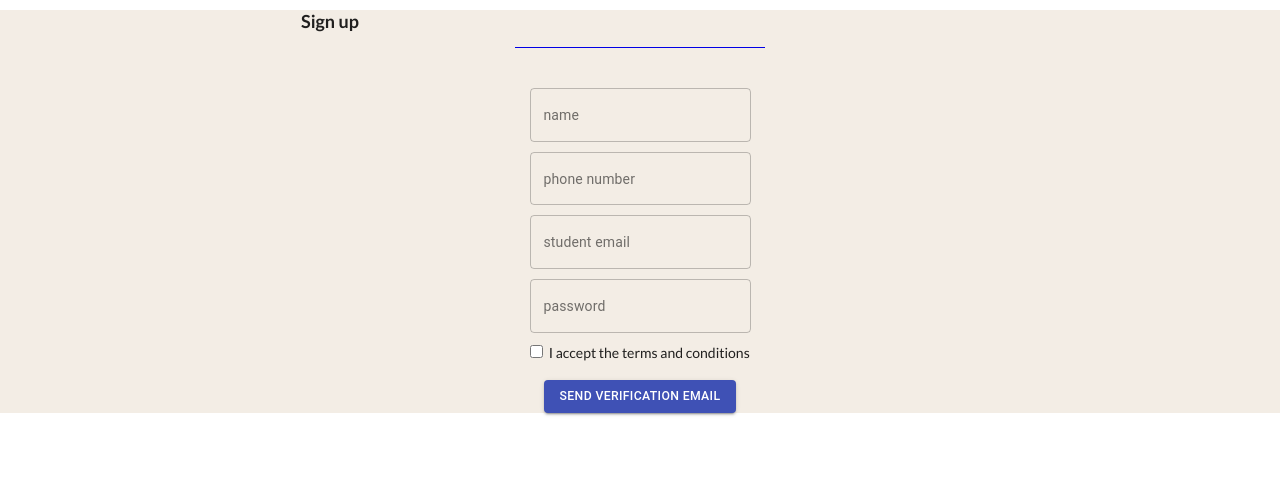
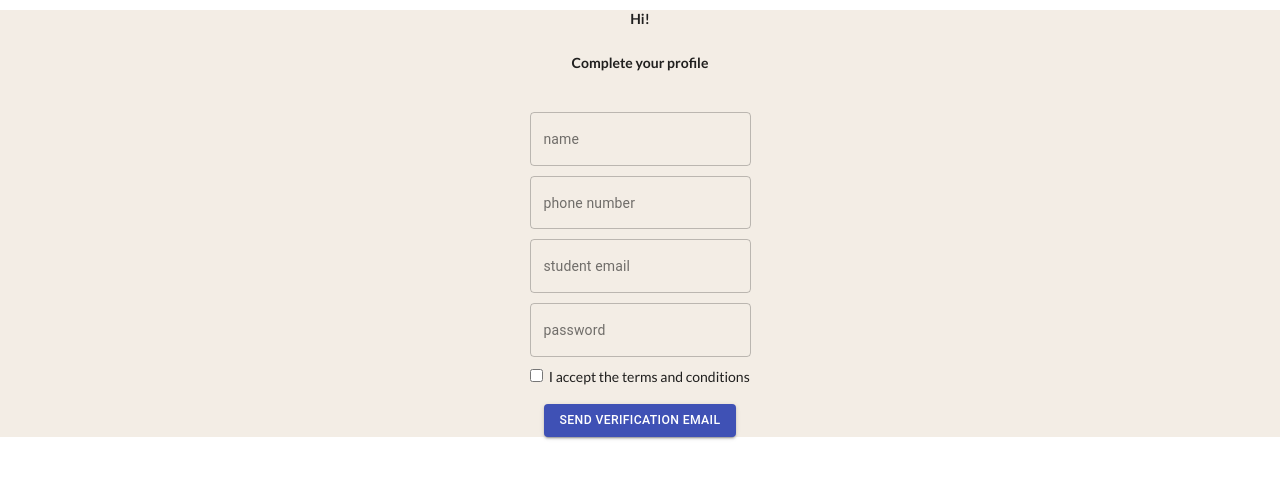
Before and after one commit to hamzahfirman/collegebiblio, a React (Create React App) app: page /signup in a window 1280 px wide. Shown: the top 478 px of the page. Built offline with nearby package versions, Linux system fonts and the light colour scheme; what @azure/msal-react would draw is missing.

Commit message:
chore: azure auth flow

```diff
--- a/src/components/forms/SignUp.js
+++ b/src/components/forms/SignUp.js
@@ -96,13 +96,13 @@ class Signup extends React.Component {
     super(props);
   }
   render() {
+    const username = this.props.username;
     return (
       <div className="signUpForm">
-        {/* <Navbar /> */}
+
         <div className="formTitle">
-          {" "}
-          <h3 id="h3">Sign up</h3>
-          <hr id="hr"></hr>
+        <h5><center>Hi! {username}</center></h5>
+        <h5><center>Complete your profile</center></h5>
         </div>
 
         <Formik
--- a/src/components/homepage/profile-content.js
+++ b/src/components/homepage/profile-content.js
@@ -7,7 +7,7 @@ import { findAUser } from "../../serverInterface/server";
 import HomeTemplate from "./home-template";
 import { loginRequest } from "../../authConfig";
 import { callMsGraph } from "../../serverInterface/server";
-
+import SignUp from "../forms/SignUp";
 
 const ProfileContent = () => {
   const { instance, accounts } = useMsal();
@@ -35,7 +35,7 @@ const ProfileContent = () => {
   return (
       <>
       {user_email.includes(".edu")?
-             <h5><center>Welcome, {name}</center></h5>
+            <SignUp username={name}/>
              :
              <h5><center>Please sign in with your school email</center></h5>}
 
```
Also changed, not shown: public/.well-known/microsoft-identity-association.json (renamed from src/.well-known/microsoft-identity-association.json).
